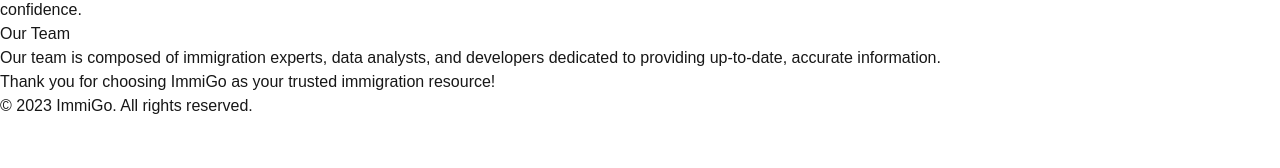
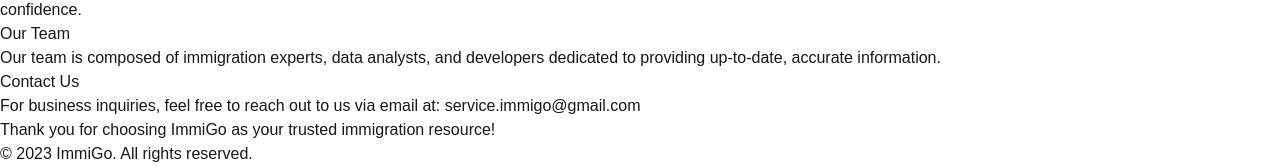
Before and after one commit to JarvisZ0120/next-immiGo, a Next.js app: page /about in a window 1280 px wide. Shown: the part 266-434 px from the top of the page. Built offline with nearby package versions, Linux system fonts and the light colour scheme.

Commit message:
Fix the overlap on the diagram and added contact us

```diff
--- a/src/app/about/page.js
+++ b/src/app/about/page.js
@@ -12,6 +12,8 @@ const translations = {
         missionContent: "We aim to be the most trusted source for Canadian Express Entry updates, offering tools and information to help applicants navigate the complex immigration landscape with confidence.",
         team: "Our Team",
         teamContent: "Our team is composed of immigration experts, data analysts, and developers dedicated to providing up-to-date, accurate information.",
+        contact: "Contact Us",
+        contactContent: "For business inquiries, feel free to reach out to us via email at: ",
         thankYou: "Thank you for choosing ImmiGo as your trusted immigration resource!",
     },
     fr: {
@@ -20,6 +22,8 @@ const translations = {
         missionContent: "Nous visons à être la source la plus fiable pour les mises à jour de l'Entrée Express canadienne, offrant des outils et des informations pour aider les candidats à naviguer dans le paysage complexe de l'immigration en toute confiance.",
         team: "Notre équipe",
         teamContent: "Notre équipe est composée d'experts en immigration, d'analystes de données et de développeurs dédiés à fournir des informations à jour et précises.",
+        contact: "Nous contacter",
+        contactContent: "Pour les demandes commerciales, n'hésitez pas à nous contacter par e-mail à : ",
         thankYou: "Merci d'avoir choisi ImmiGo comme votre ressource d'immigration de confiance !",
     },
     zh: {
@@ -28,6 +32,8 @@ const translations = {
         missionContent: "我们的目标是成为加拿大快速通道更新的最可信来源，提供工具和信息，帮助申请者自信地应对复杂的移民环境。",
         team: "我们的团队",
         teamContent: "我们的团队由移民专家、数据分析师和开发人员组成，致力于提供最新、准确的信息。",
+        contact: "联系我们",
+        contactContent: "如有商务合作，请通过电子邮件与我们联系：",
         thankYou: "感谢您选择 ImmiGo 作为您可信赖的移民资源！",
     },
     hi: {
@@ -36,6 +42,8 @@ const translations = {
         missionContent: "हम कनाडाई एक्सप्रेस एंट्री अपडेट के लिए सबसे विश्वसनीय स्रोत बनने का लक्ष्य रखते हैं, उपकरण और जानकारी प्रदान करते हैं ताकि आवेदक जटिल आव्रजन परिदृश्य को आत्मविश्वास के साथ नेविगेट कर सकें।",
         team: "हमारी टीम",
         teamContent: "हमारी टीम में आव्रजन विशेषज्ञ, डेटा विश्लेषक और डेवलपर्स शामिल हैं जो अद्यतन, सटीक जानकारी प्रदान करने के लिए समर्पित हैं।",
+        contact: "संपर्क करें",
+        contactContent: "व्यावसायिक पूछताछ के लिए, कृपया हमें ईमेल द्वारा संपर्क करें:",
         thankYou: "ImmiGo को आपके विश्वसनीय आव्रजन संसाधन के रूप में चुनने के लिए धन्यवाद!",
     },
 };
@@ -52,6 +60,7 @@ const About = ({ showHeader = true }) => {
             {showHeader && <Header setLanguage={setLanguage} language={language} />} {/* 添加 Header */}
             <div className="about-content flex-grow container mx-auto px-4 py-8"> {/* 使内容区域可扩展 */}
                 <h1 className="text-4xl font-bold mb-4 text-center text-black">{currentTranslations.title}</h1> {/* 标题居中，字体变黑 */}
+
                 <p className="text-lg mb-4 text-center text-black"> {/* 段落居中，字体变黑 */}
                     {currentTranslations.missionContent}
                 </p>
@@ -66,6 +75,14 @@ const About = ({ showHeader = true }) => {
                     {currentTranslations.teamContent}
                 </p>
 
+                <h2 className="text-3xl font-semibold mb-2 text-center text-black">{currentTranslations.contact}</h2> {/* 新增"Contact Us" 部分 */}
+                <p className="text-lg mb-2 text-center text-black">
+                    {currentTranslations.contactContent}
+                    <a href="mailto:service.immigo@gmail.com" className="text-blue-600 underline">
+                        service.immigo@gmail.com
+                    </a>
+                </p>
+
                 <p className="text-lg text-center text-black">{currentTranslations.thankYou}</p> {/* 段落居中，字体变黑 */}
             </div>
             <Footer language={language} /> {/* 传递当前语言 */}
```
Also changed, not shown: src/app/dashboard/page.js (+6 -1 lines).
